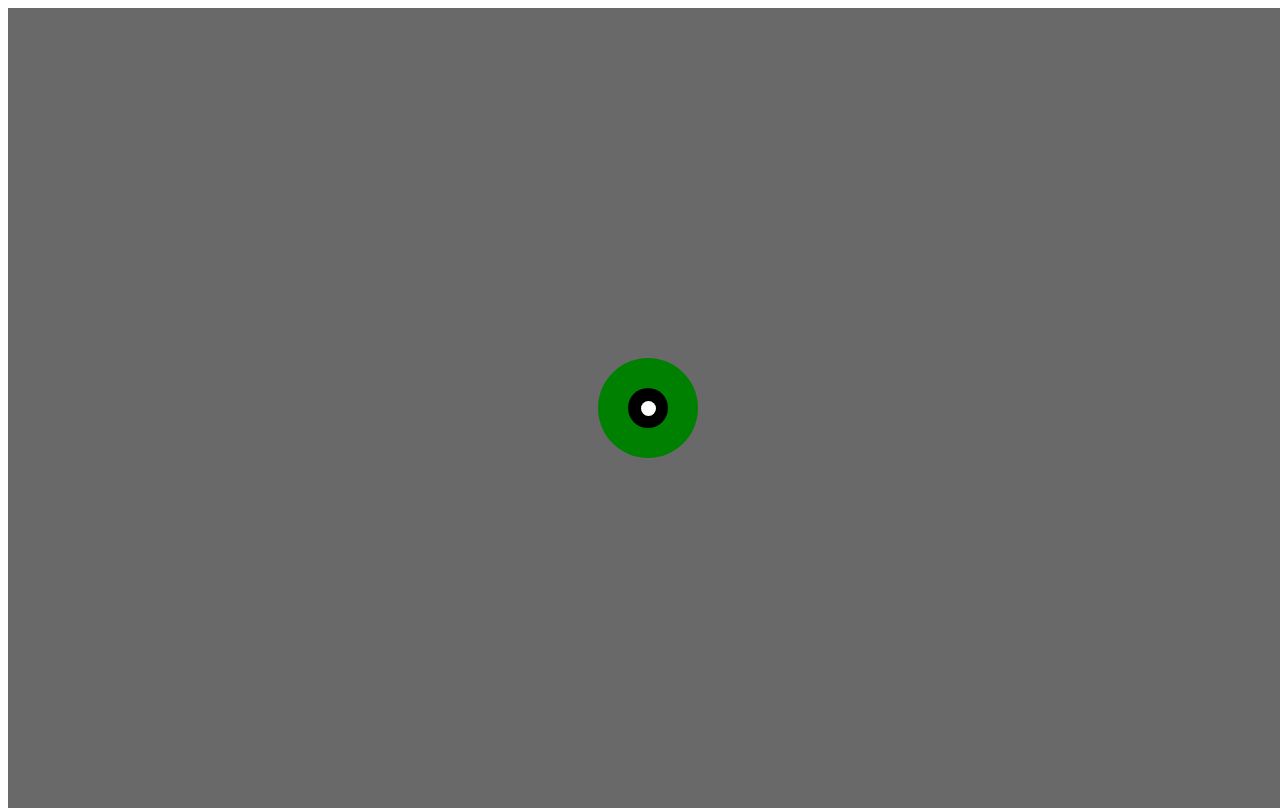
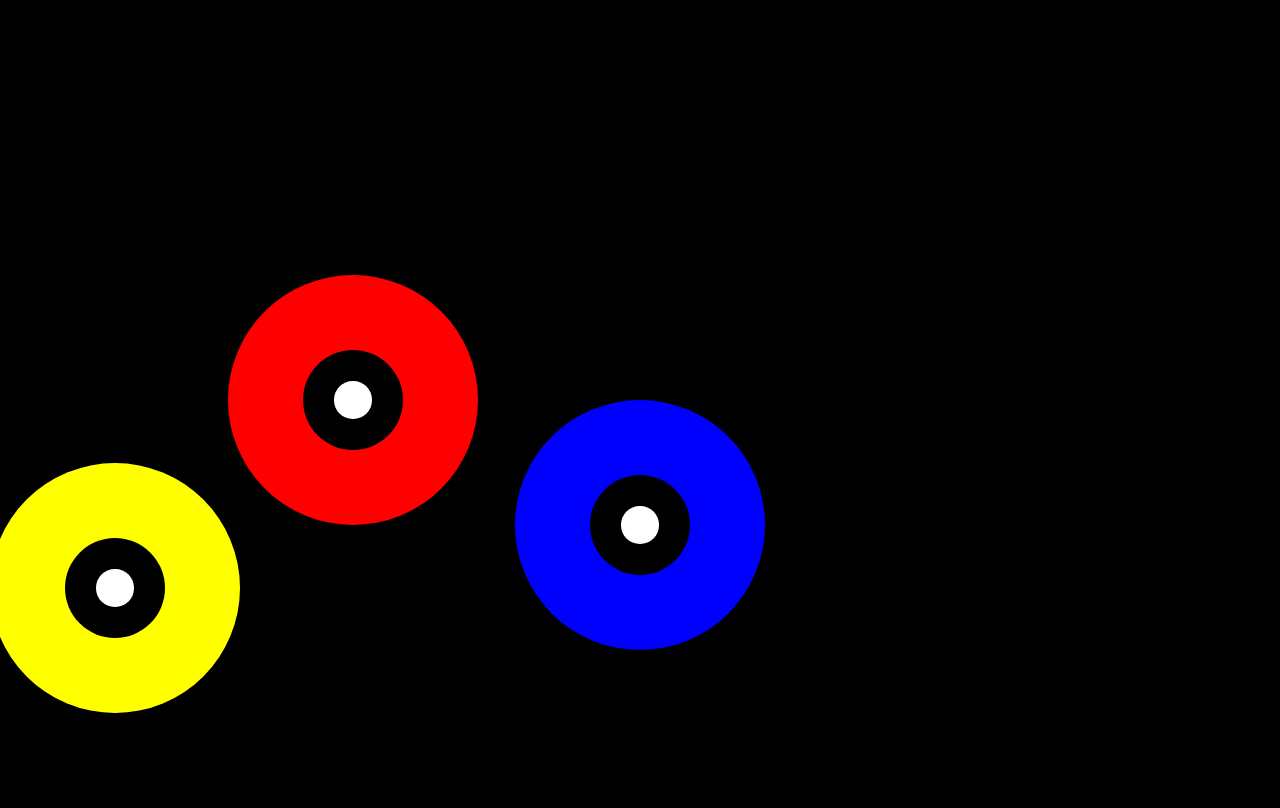
Before and after one commit to mytac/react-eyeball, a website: page index.html in a window 1280 px wide. Drawn offline with Linux system fonts and the light colour scheme.

Commit message:
优化样式，已可用

```diff
--- a/index.html
+++ b/index.html
@@ -6,33 +6,67 @@
     <script src="static/parallax.js"></script>
     <script src="spy.js"></script>
     <style>
+        body{
+            background-color: black;
+            width: 100%;
+            height: 100%;
+            margin: 0;
+        }
+        #test{
+            width: 250px;
+            height: 250px;
+            position: absolute;
+            margin: auto;
+            top: 0;
+            left: 0;
+            bottom: 0;
+            right: 0;
+        }
         #test-inner{
-            margin-right: 20px;
+            left: -115%;
+        }
+        #test-inner2{
+            top:50%;
+        }
+        #test-inner2{
+            top:25%;
+            left:-210%;
         }
     </style>
 </head>
 <body>
-<div id="test">
+<div id="test"
+     data-relative-Input="false"
+     data-invert-x="false"
+     data-invert-y="false">
     <div id="test-inner"></div>
     <div id="test-inner2"></div>
+    <div id="test-inner3"></div>
 </div>
 <script>
     //test
     const obj={
-        color:['green','black','#fff'],
-        eyeSize:100,
+        color:['red','black','#fff'],
+        eyeSize:250,
         element:'#test-inner',
         containerEl:'#test'
     }
     const obj2={
-        color:['red','black','#fff'],
+        color:['yellow','black','#fff'],
         eyeSize:100,
         element:'#test-inner2',
         containerEl:'#test'
     }
+    const obj3={
+        color:['blue','black','#fff'],
+        eyeSize:100,
+        element:'#test-inner3',
+        containerEl:'#test'
+    }
 
     const SPY=new spy(obj)
-    //const SPY2=new spy(obj2)
+    const SPY2=new spy(obj2)
+    const SPY3=new spy(obj3)
     console.log('SPY',SPY)
 </script>
 </body>
--- a/spy.js
+++ b/spy.js
@@ -2,7 +2,7 @@ class spy {
     constructor(obj) {
         const {color,eyeSize,element,containerEl}=obj
         this.color = color
-        this.eyeSize=100
+        this.eyeSize=250
         this.element=element
         this.containerEl=containerEl
 
@@ -16,11 +16,11 @@ class spy {
     }
     mainStyle(ele,size,color){
         $(ele).css({
-            width: size,
-            height:size,
+            width: size+'px',
+            height:size+'px',
             borderRadius: '50%',
             backgroundColor: color,
-            position: 'absolute',
+                position: 'absolute',
             margin: 'auto',
             top: 0,
             left: 0,
@@ -44,13 +44,8 @@ class spy {
         const scene1 = $(this.containerEl).get(0)
         const parallax1 = new Parallax(scene1,options)
         // 最外层样式
-        $(this.containerEl).css({
-            position:'absolute',
-            width: '100%',
-            height: '100%',
-            backgroundColor: 'dimgray'
-
-        })
+        $(this.containerEl).css({position:'absolute'})
+        $(this.element).css({position:'relative'})
         //每一层的样式
         this.eyeSizeGroup.forEach((size,index)=>{
             this.mainStyle(`.${classNames[index]}`,size,this.color[index])
@@ -61,7 +56,7 @@ class spy {
     eyeStyle(){
         const mainSize=this.eyeSize
         this.eyeSizeGroup=[mainSize,0.4*mainSize,0.15*mainSize]
-        this.ratio=[0.1,0.25,0.3]
+        this.ratio=[0,2.5,3]
     }
 
     init(){
```
